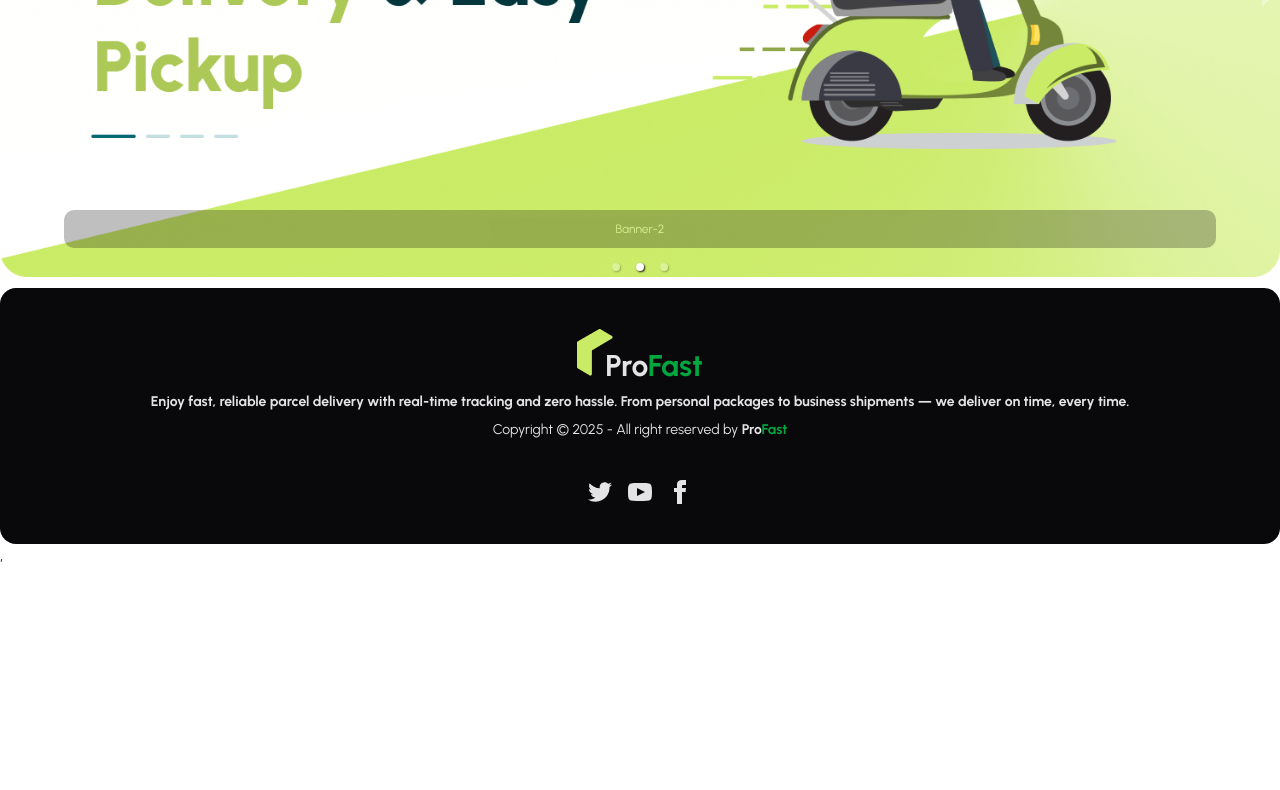
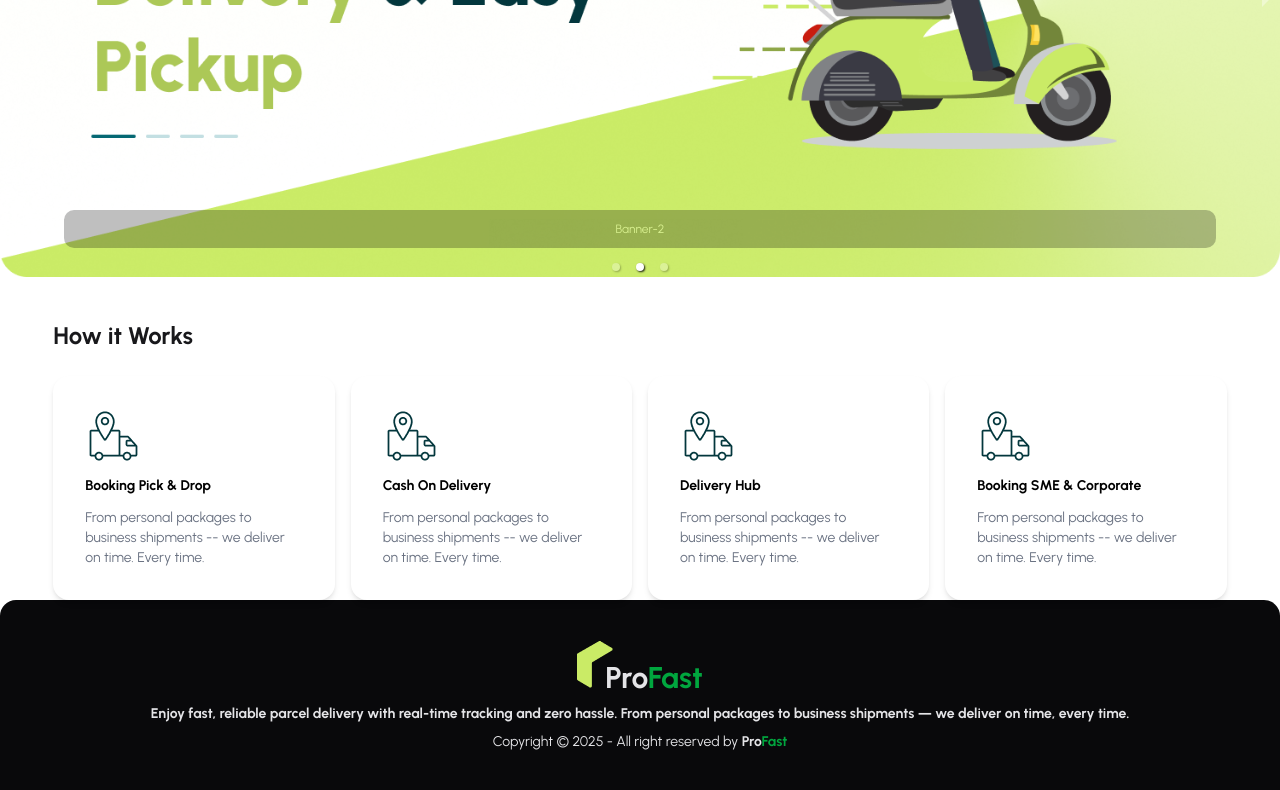
Before and after one commit to nahidkhan31/Zap-shift-client-site-final, a React (Vite) app: page / in a window 1280 px wide. Shown: the part 371-1161 px from the top of the page. Before the commit the page ends 939 px from the top, so only its background shows below. Built offline with nearby package versions, Linux system fonts and the light colour scheme.

Commit message:
added banner2 section

```diff
--- /dev/null
+++ b/src/pages/Home/Banner2/Banner2.jsx
@@ -0,0 +1,24 @@
+import React, { useEffect, useState } from 'react';
+import Banner2Card from './Banner2Card';
+
+const Banner2 = () => {
+    const [booking, setBooking]= useState([]);
+//  console.log(booking)
+    useEffect(()=>{
+        fetch("/booking.json")
+        .then((res)=>res.json())
+        .then(data=>setBooking(data))
+    }, [])
+    return (
+         <div className="w-11/12 mx-auto font-urbanist font-bold text-2xl mt-8">
+      <h1 className="font-bold">How it Works</h1>
+      <div className="grid gap-4 grid-cols-1 md:grid-cols-2 lg:grid-cols-4 mt-4">
+        {booking.map((book) => (
+          <Banner2Card key={book.id} book={book}></Banner2Card>
+        ))}
+      </div>
+    </div>
+    );
+};
+
+export default Banner2;
--- /dev/null
+++ b/src/pages/Home/Banner2/Banner2Card.jsx
@@ -0,0 +1,17 @@
+import React from 'react';
+import logo from "../../../assets/bookingIcon.png";
+
+const Banner2Card = ({ book }) => {
+     const { name, description } = book;
+    return (
+       <div data-aos="fade-right" className="mt-2">
+      <div className="grid grid-cols-1 gap-3 shadow-md bg-white text-black p-8 rounded-2xl hover:bg-green-300">
+        <img src={logo} alt="" />
+        <h1 className="text-sm">{name}</h1>
+        <p className="font-normal text-sm text-gray-500">{description}</p>
+      </div>
+    </div>
+    );
+};
+
+export default Banner2Card;
--- a/src/pages/Home/Home/Home.jsx
+++ b/src/pages/Home/Home/Home.jsx
@@ -1,10 +1,12 @@
 import React from "react";
 import Banner from "../Banner/Banner";
+import Banner2 from "../Banner2/Banner2";
 
 const Home = () => {
   return (
     <div>
      <Banner/>
+     <Banner2/>
     </div>
   );
 };
```
